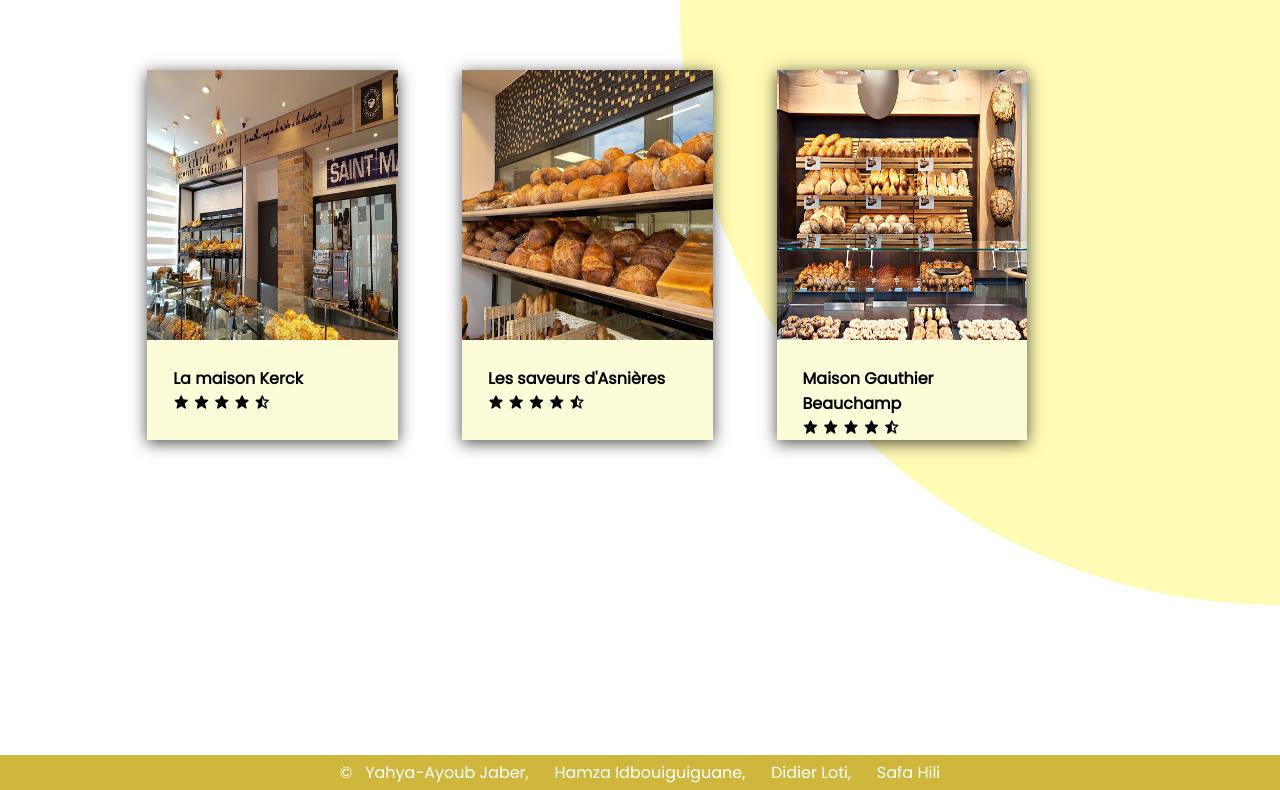
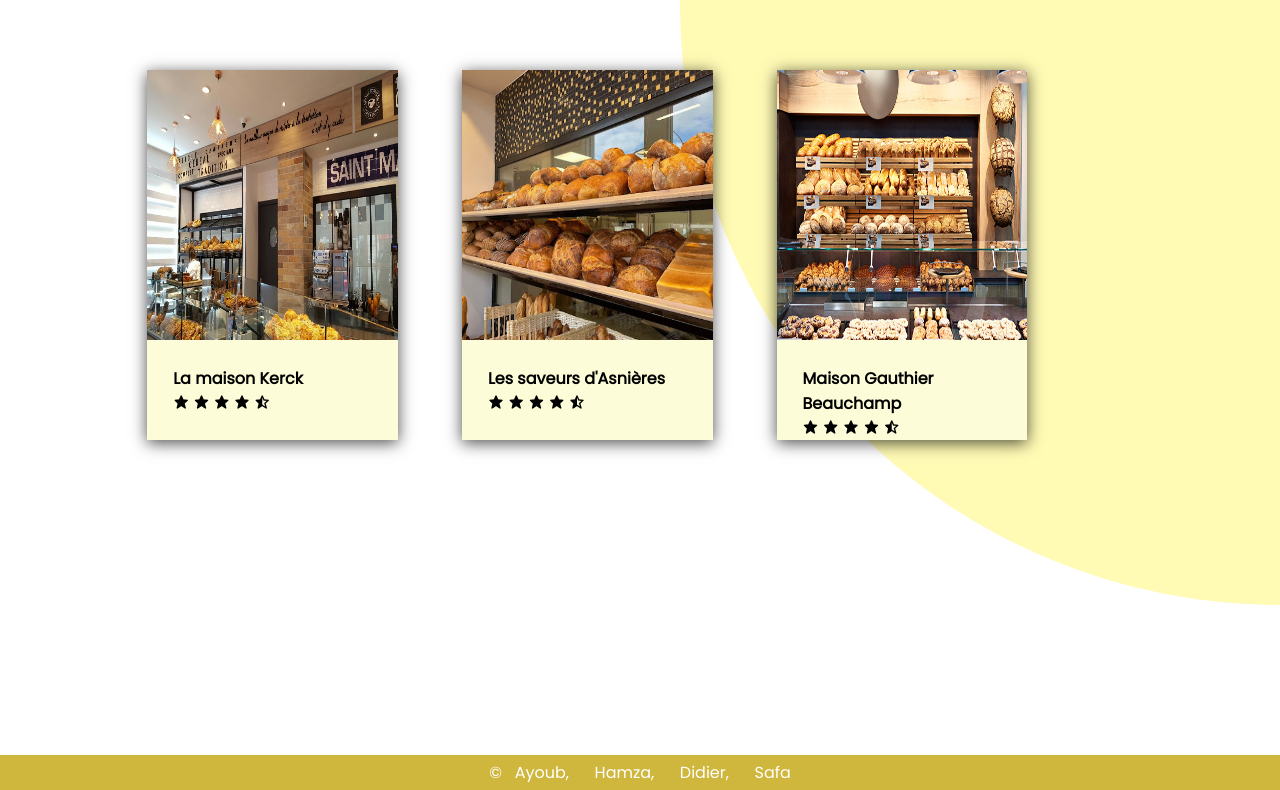
Before and after one commit to safehili/SAE-303, a plain HTML site: page index.html in a window 1280 px wide. Shown: the part 695-1485 px from the top of the page. Drawn offline with nearby package versions, Linux system fonts and the light colour scheme.

Commit message:
Mise à jour

```diff
--- a/ressources/footer.html
+++ b/ressources/footer.html
@@ -1,10 +1,10 @@
 <footer>
 
     <p>©<div class="createurs">
-    &nbsp;&nbsp; <a href="https://ayoub-jaber.alwaysdata.net" target="_blank">Yahya-Ayoub Jaber</a>,
-    &nbsp;&nbsp;&nbsp;&nbsp; <a href="https://idbouiguiguane.alwaysdata.net" target="_blank">Hamza Idbouiguiguane</a>,
-    &nbsp;&nbsp;&nbsp;&nbsp; <a href="https://lotididier.alwaysdata.net" target="_blank">Didier Loti</a>,
-    &nbsp;&nbsp;&nbsp;&nbsp; <a href="https://hilisafa.alwaysdata.net" target="_blank">Safa Hili</a>
+    &nbsp;&nbsp; <a>Ayoub</a>,
+    &nbsp;&nbsp;&nbsp;&nbsp; <a>Hamza</a>,
+    &nbsp;&nbsp;&nbsp;&nbsp; <a>Didier</a>,
+    &nbsp;&nbsp;&nbsp;&nbsp; <a>Safa</a>
          </div>
     </p>
 
```
